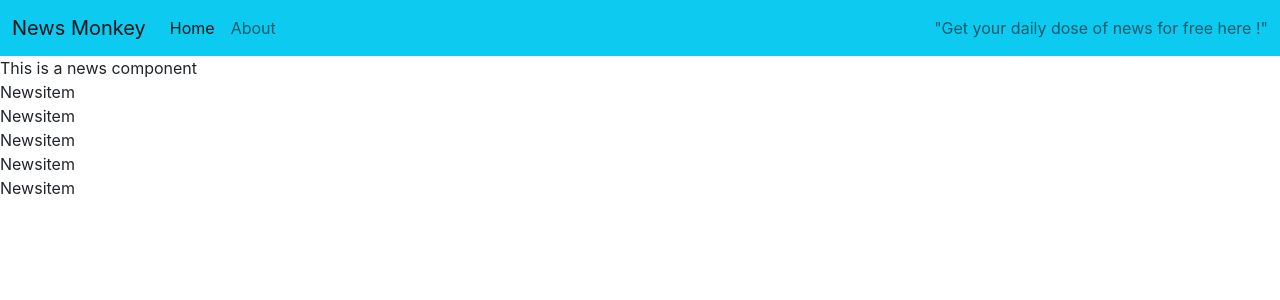
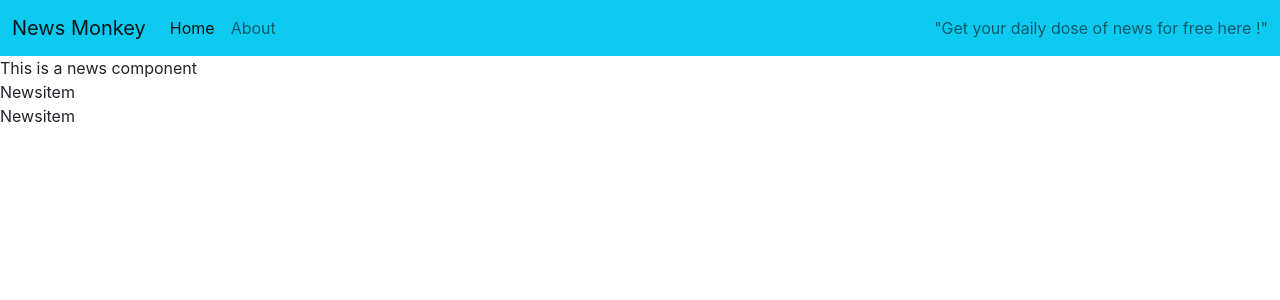
Before and after one commit to harsharansingh20/NEWSAPP1, a React (Create React App) app in the folder newsapp/: page / in a window 1280 px wide. Shown: the top 300 px of the page. Built offline with nearby package versions, Linux system fonts and the light colour scheme.

Commit message:
fetching api

```diff
--- a/newsapp/src/components/News.js
+++ b/newsapp/src/components/News.js
@@ -8,9 +8,9 @@ export default class News extends Component {
           This is a news component
           <NewsItem/>
           <NewsItem/>
+          {/* <NewsItem/>
           <NewsItem/>
-          <NewsItem/>
-          <NewsItem/>
+          <NewsItem/> */}
 
         </div>
     )
--- a/newsapp/src/components/NewsItem.js
+++ b/newsapp/src/components/NewsItem.js
@@ -4,6 +4,7 @@ export default class Newsitem extends Component {
   render() {
     return (
       <div>Newsitem</div>
+
     )
   }
 }
```
